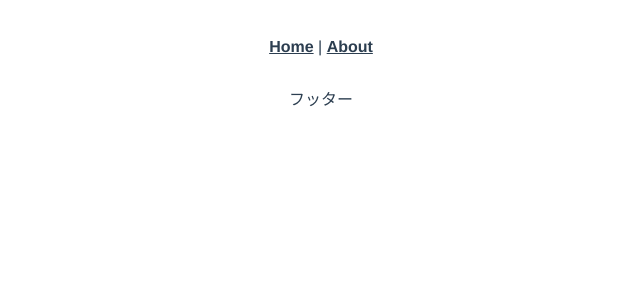
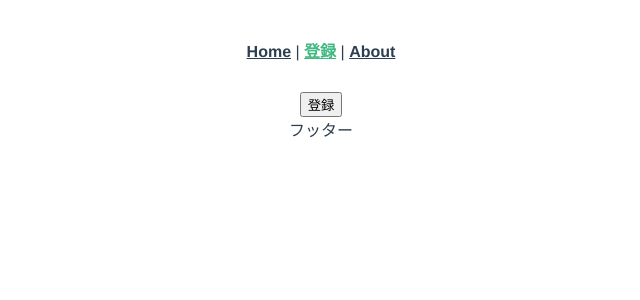
Before and after one commit to right1121/amplify_todo, a Vue app: page /create in a window 1280 px wide. Shown: the top 300 px of the page, without its empty margins (319-959 px from the left). Built offline with nearby package versions, Linux system fonts and the light colour scheme.

Commit message:
登録ページの作成

```diff
--- a/src/App.vue
+++ b/src/App.vue
@@ -2,6 +2,7 @@
   <div id="app">
     <div id="nav">
       <router-link to="/">Home</router-link> |
+      <router-link to="/create">登録</router-link> |
       <router-link to="/about">About</router-link>
     </div>
     <router-view/>
--- a/src/router/index.js
+++ b/src/router/index.js
@@ -9,6 +9,11 @@ Vue.use(VueRouter)
     path: '/',
     name: 'Home',
     component: Home
+  },
+  {
+    path: '/create',
+    name: 'Create',
+    component: () => import('@/views/TodoCreate.vue')
   },
   {
     path: '/about',
--- /dev/null
+++ b/src/views/TodoCreate.vue
@@ -0,0 +1,11 @@
+<template>
+  <div id="todo-create">
+    <button>登録</button>
+  </div>
+</template>
+
+<script>
+export default {
+
+}
+</script>
```
